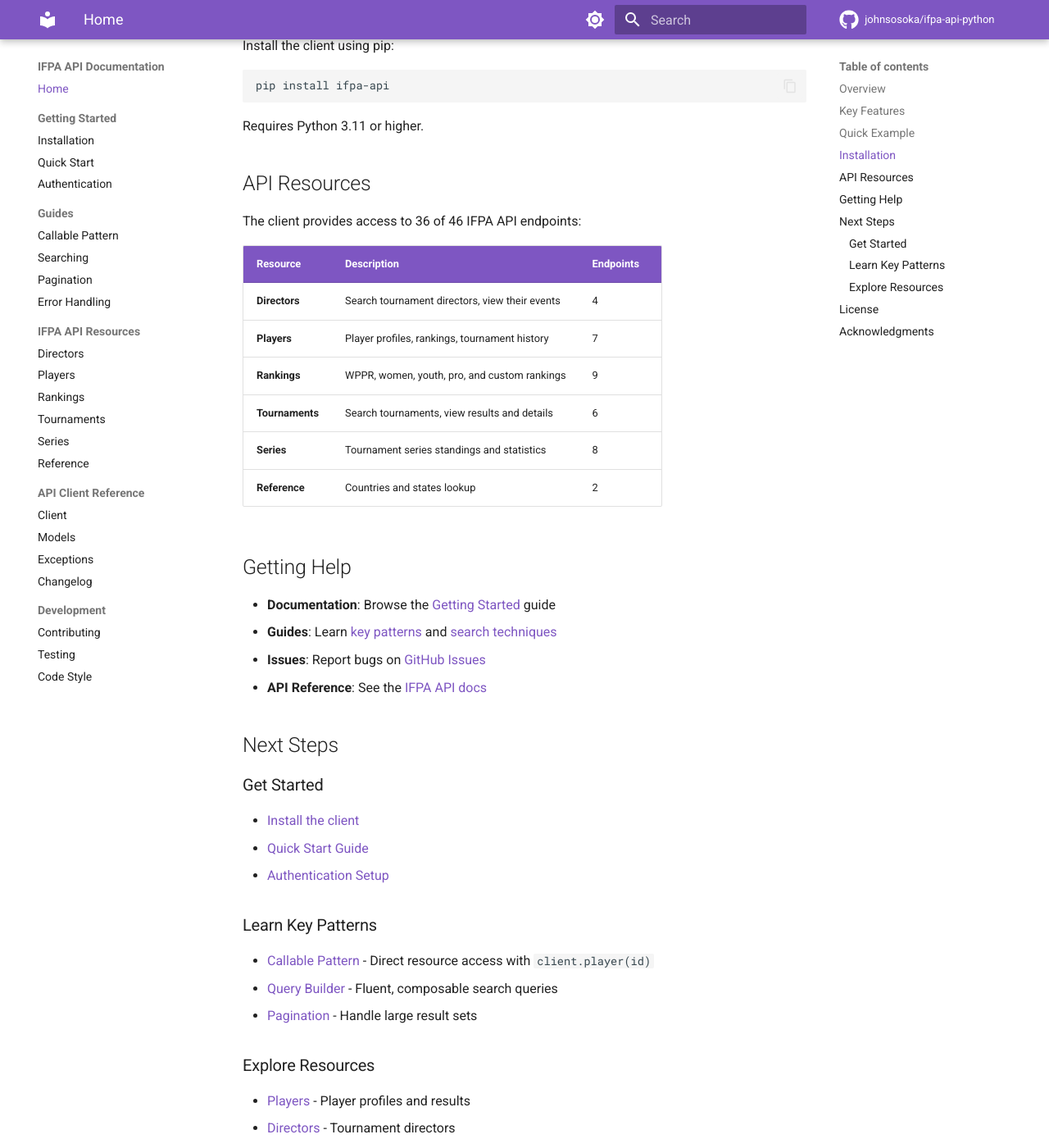
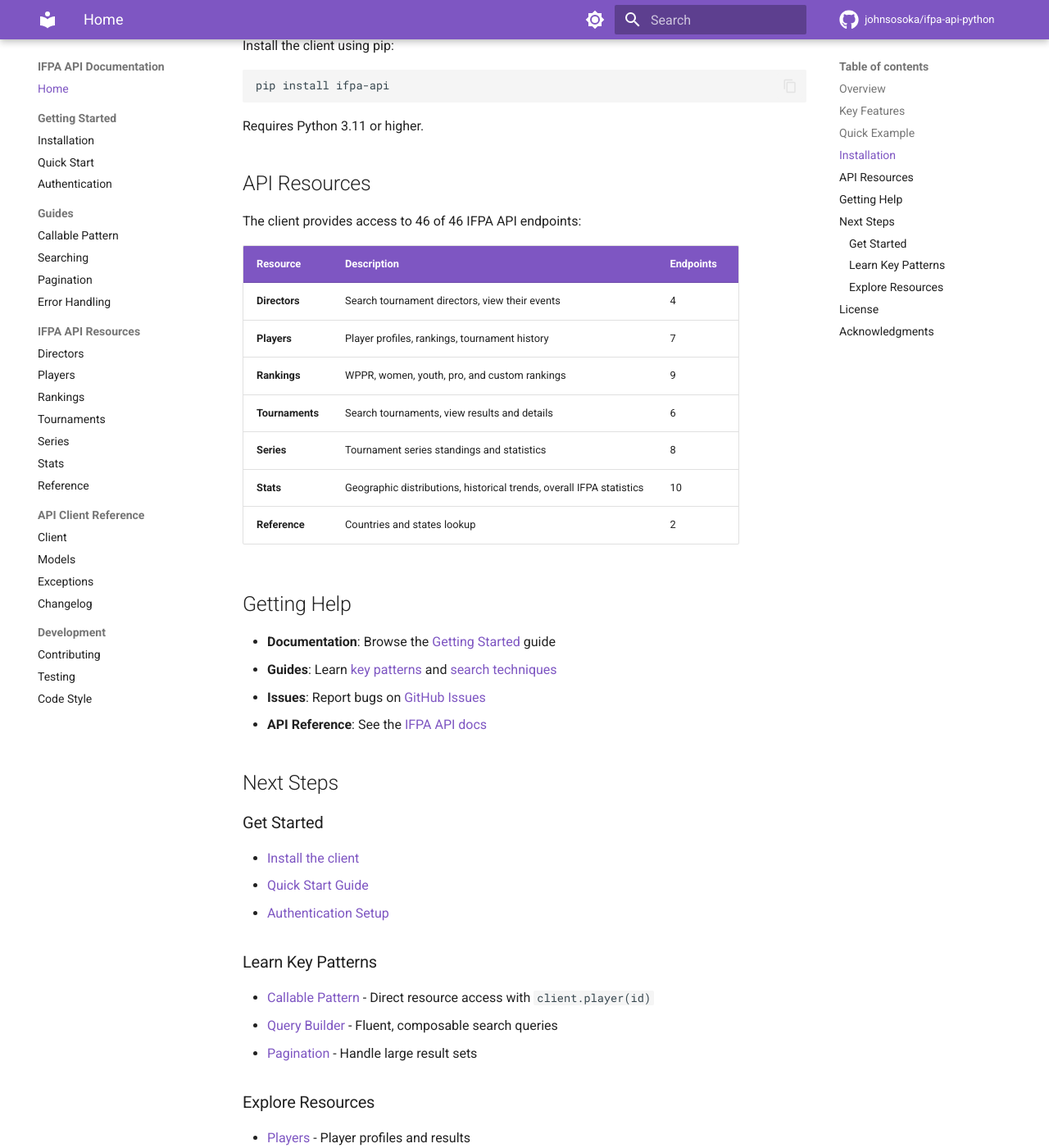
Before and after one commit to johnsosoka/ifpa-api-python, an MkDocs documentation site: the page built from docs/index.md, in a window 1280 px wide and 1400 px high, scrolled down 2539 px. Shown: the whole window at 82% size. Built offline with MkDocs 1.6.1 and Material for MkDocs 9.7.7, drawn with Linux system fonts in a browser that asks for light colours; comment, search, counter and statistics services are not loaded; the version menu is left out; some of the changed text lies outside the part shown.

Commit message:
docs: update docs index and navigation for stats resource
Updates MkDocs documentation to include Stats resource:
- Update API coverage count: 36 → 46 endpoints
- Add Stats row to resources table with description
- Add Stats to resource navigation links
- Update mkdocs.yml navigation to include stats.md

```diff
--- a/docs/index.md
+++ b/docs/index.md
@@ -106,7 +106,7 @@
 
 ## API Resources
 
-The client provides access to 36 of 46 IFPA API endpoints:
+The client provides access to 46 of 46 IFPA API endpoints:
 
 | Resource | Description | Endpoints |
 |----------|-------------|-----------|
@@ -115,6 +115,7 @@
 | **Rankings** | WPPR, women, youth, pro, and custom rankings | 9 |
 | **Tournaments** | Search tournaments, view results and details | 6 |
 | **Series** | Tournament series standings and statistics | 8 |
+| **Stats** | Geographic distributions, historical trends, overall IFPA statistics | 10 |
 | **Reference** | Countries and states lookup | 2 |
 
 ## Getting Help
@@ -142,6 +143,7 @@
 - [Tournaments](resources/tournaments.md) - Tournament data
 - [Rankings](resources/rankings.md) - WPPR rankings
 - [Series](resources/series.md) - Series standings
+- [Stats](resources/stats.md) - Statistical data and trends
 
 ## License
 
--- a/mkdocs.yml
+++ b/mkdocs.yml
@@ -56,6 +56,7 @@
       - Rankings: resources/rankings.md
       - Tournaments: resources/tournaments.md
       - Series: resources/series.md
+      - Stats: resources/stats.md
       - Reference: resources/reference.md
   - API Client Reference:
       - Client: api-client-reference/client.md
```
